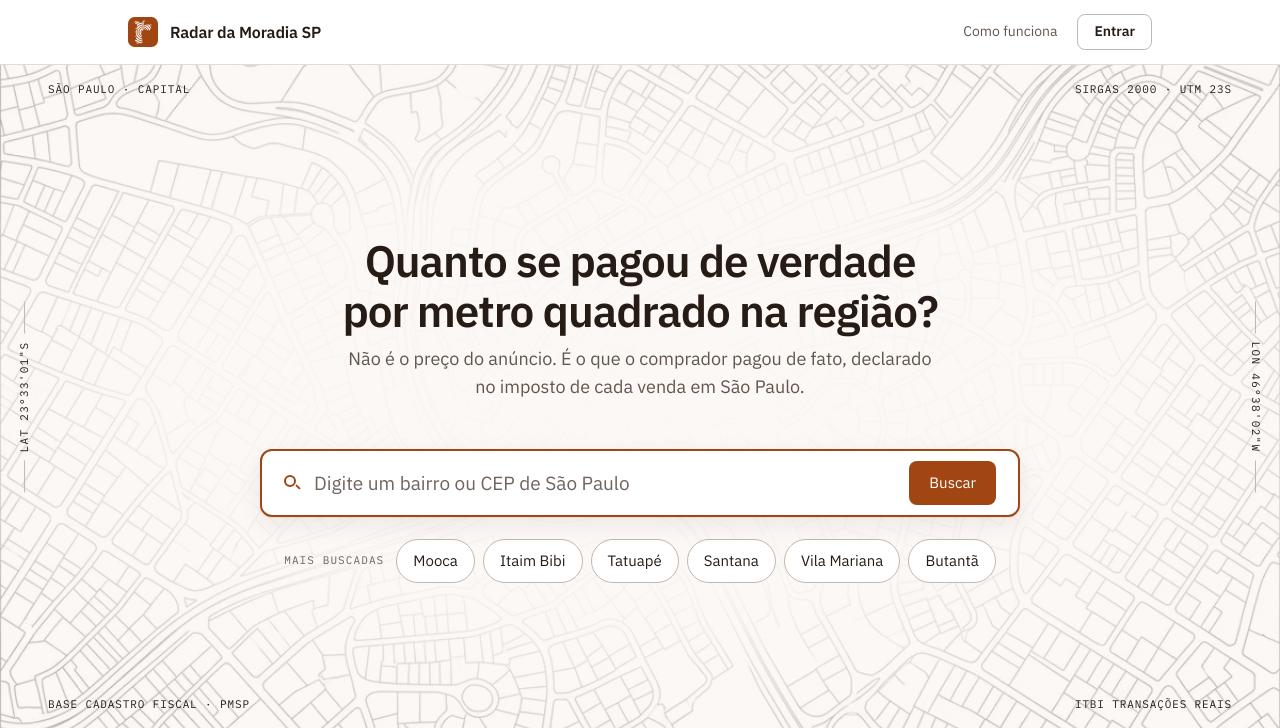
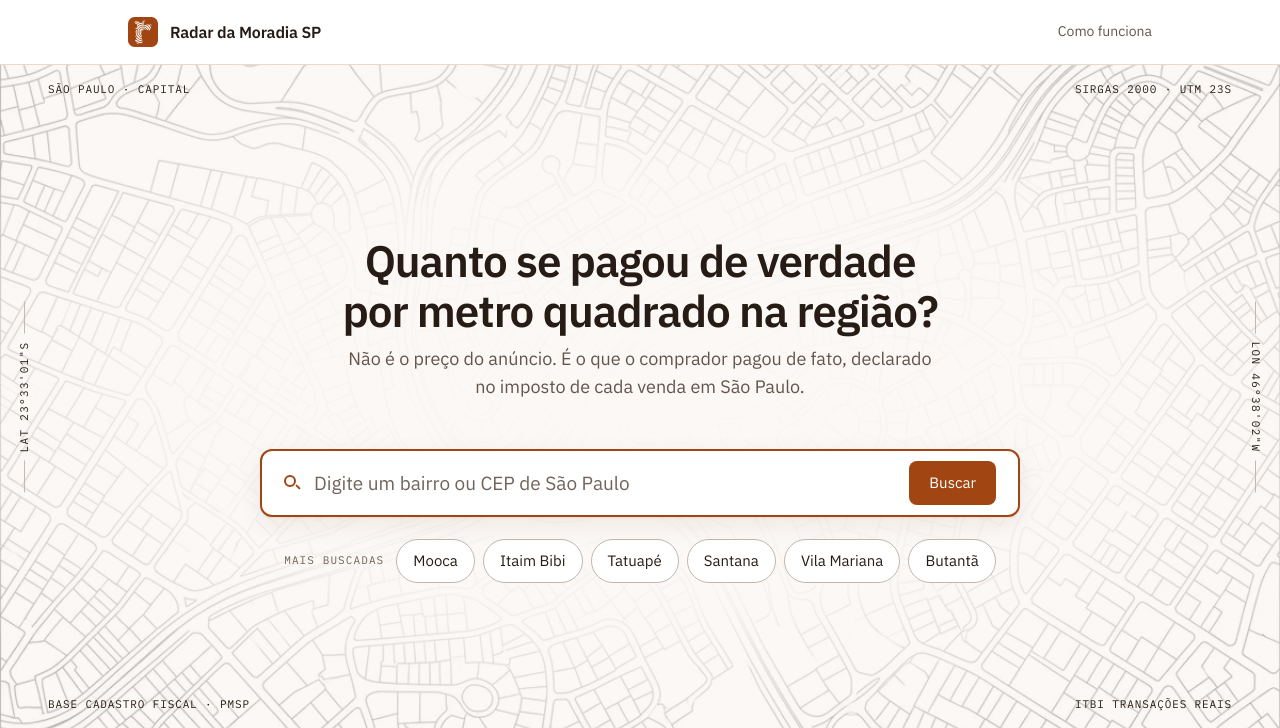
Before and after one commit to patrick-univesp/projeto-integrador-2-radarmoradiasp, a Django app: page / in a window 1280 px wide. Shown: the top 728 px of the page. Run offline with Django 5.2, Linux system fonts and the light colour scheme; data that the repository does not hold is empty.

Commit message:
fix(topo): remove o botão "Entrar", que levava a um 404 em toda página
O portal é de consulta anônima e não tem conta de usuário; o admin tem
porta própria. O botão do cabeçalho apontava para uma rota que só
devolvia a página de erro.

- Saem o botão, a view entrar, a rota e o CSS .topo__botao, que ficou
  sem uso.
- Os testes do botão viram "o cabeçalho não tem link de login" e "URL
  inexistente renderiza a página 404", para o 404.html seguir coberto.

```diff
--- a/radar/urls.py
+++ b/radar/urls.py
@@ -14,5 +14,4 @@ urlpatterns = [
     path("cep/<str:cep>/", views.cep, name="cep"),
     path("transacao/<int:id>/", views.transacao, name="transacao"),
     path("como-funciona/", views.como_funciona, name="como_funciona"),
-    path("entrar/", views.entrar, name="entrar"),
 ]
--- a/radar/views.py
+++ b/radar/views.py
@@ -815,7 +815,3 @@ def como_funciona(request):
             ],
         },
     )
-
-
-def entrar(request):
-    return render(request, "404.html", status=404)
--- a/static/css/base.css
+++ b/static/css/base.css
@@ -119,27 +119,6 @@ main {
 }
 .topo__link { color: var(--text-2); }
 .topo__link:hover { color: var(--accent-ink); }
-
-.topo__botao {
-  display: inline-flex;
-  align-items: center;
-  justify-content: center;
-  min-height: 36px;
-  padding-inline: var(--e-4);
-  border: 1px solid var(--line-strong);
-  border-radius: var(--raio-botao);
-  background: var(--surface);
-  color: var(--text);
-  font-size: var(--t-apoio);
-  font-weight: var(--peso-forte);
-  text-decoration: none;
-  cursor: pointer;
-}
-.topo__botao:hover {
-  border-color: var(--accent);
-  color: var(--accent-ink);
-  text-decoration: none;
-}
 
 @media (max-width: 719px) {
   .topo__link { display: none; }
--- a/templates/base.html
+++ b/templates/base.html
@@ -39,7 +39,6 @@
       </a>
       <div class="topo__acoes">
         <a class="topo__link" href="{% url 'radar:como_funciona' %}">Como funciona</a>
-        <a class="topo__botao" href="{% url 'radar:entrar' %}">Entrar</a>
       </div>
     </div>
   </header>
```
Also changed, not shown: tests/test_paginas.py (+7 -5 lines).
